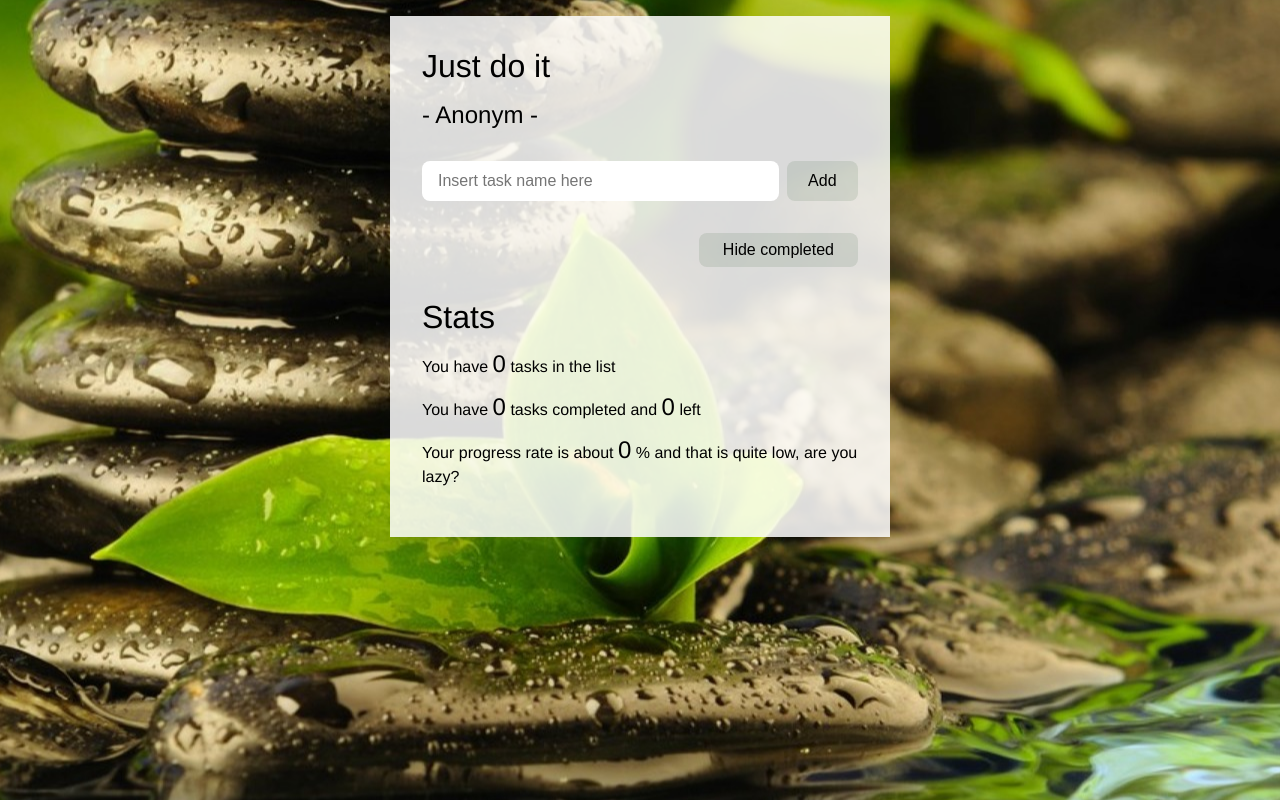
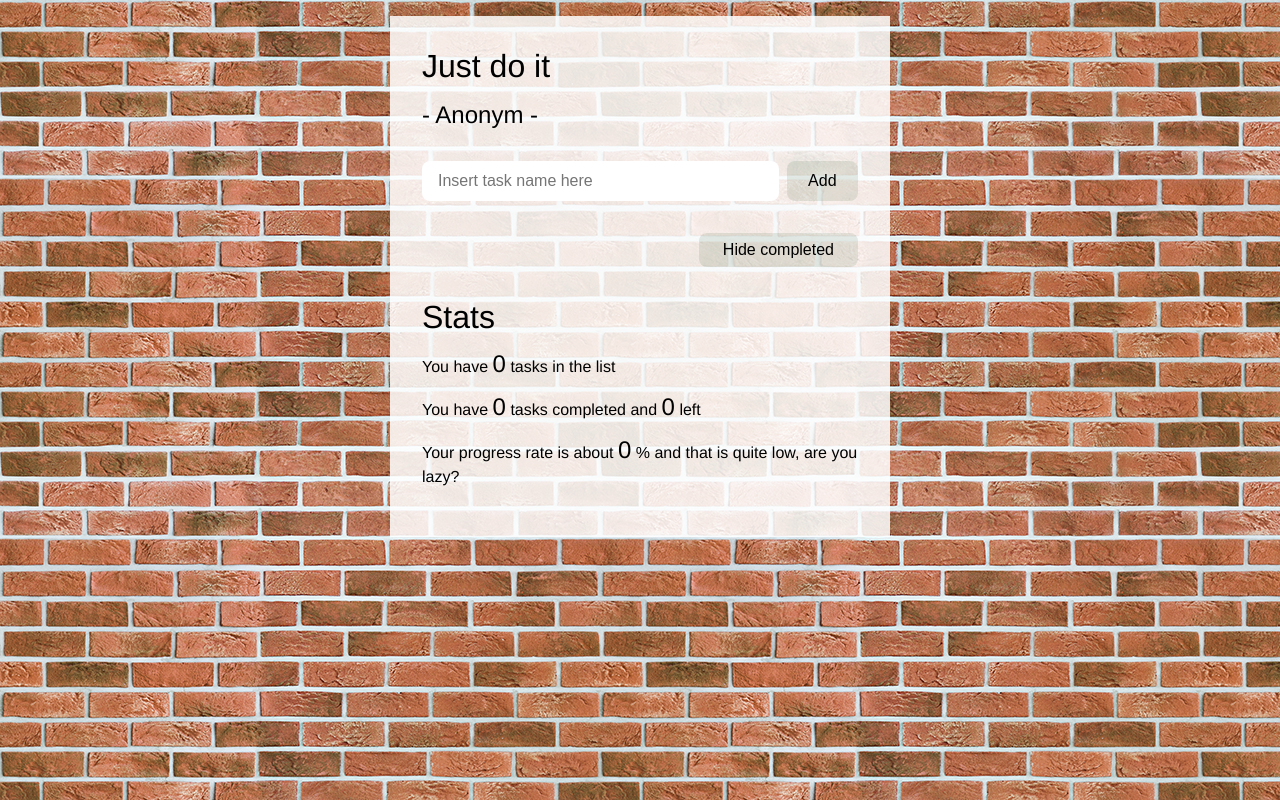
Before and after one commit to davidzoufaly/todoreact, a React (Create React App) app: page / in a window 1280 px wide. Built offline with nearby package versions, Linux system fonts and the light colour scheme.

Commit message:
background changes

```diff
--- a/src/style.css
+++ b/src/style.css
@@ -7,11 +7,11 @@
 body {
   position: relative;
   font-family: Helvetica, Arial, sans-serif;
-  background-image: url('./img/body-background.jpeg');
-  background-position: center center;
+  background-image: url('./img/background-image.jpg');
+  background-position: fixed;
   font-weight: 300;
   font-size: 100%;
-  background-repeat: no-repeat;
+  background-repeat: repeat;
   padding: 1rem;
 }
 
```
Also changed, not shown: src/img/background-image.jpg (added), src/img/body-background.jpeg (deleted).
